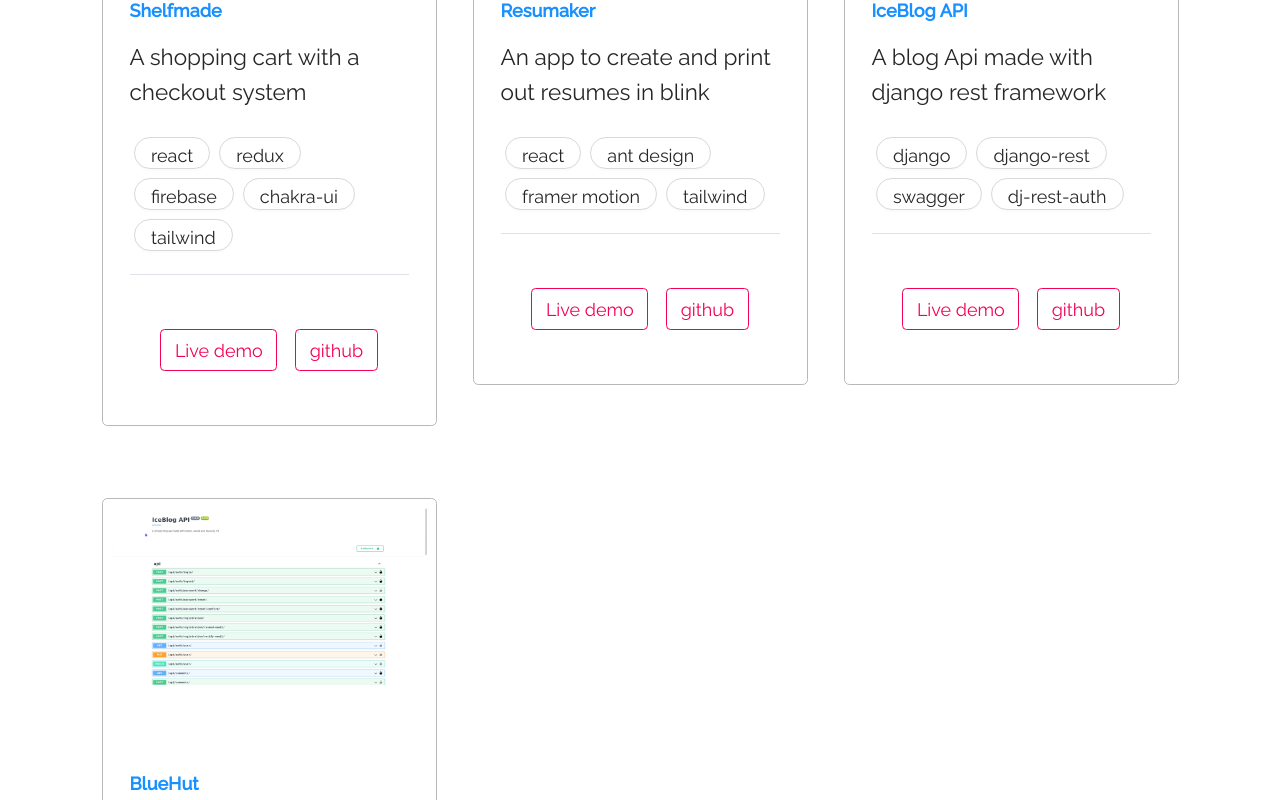
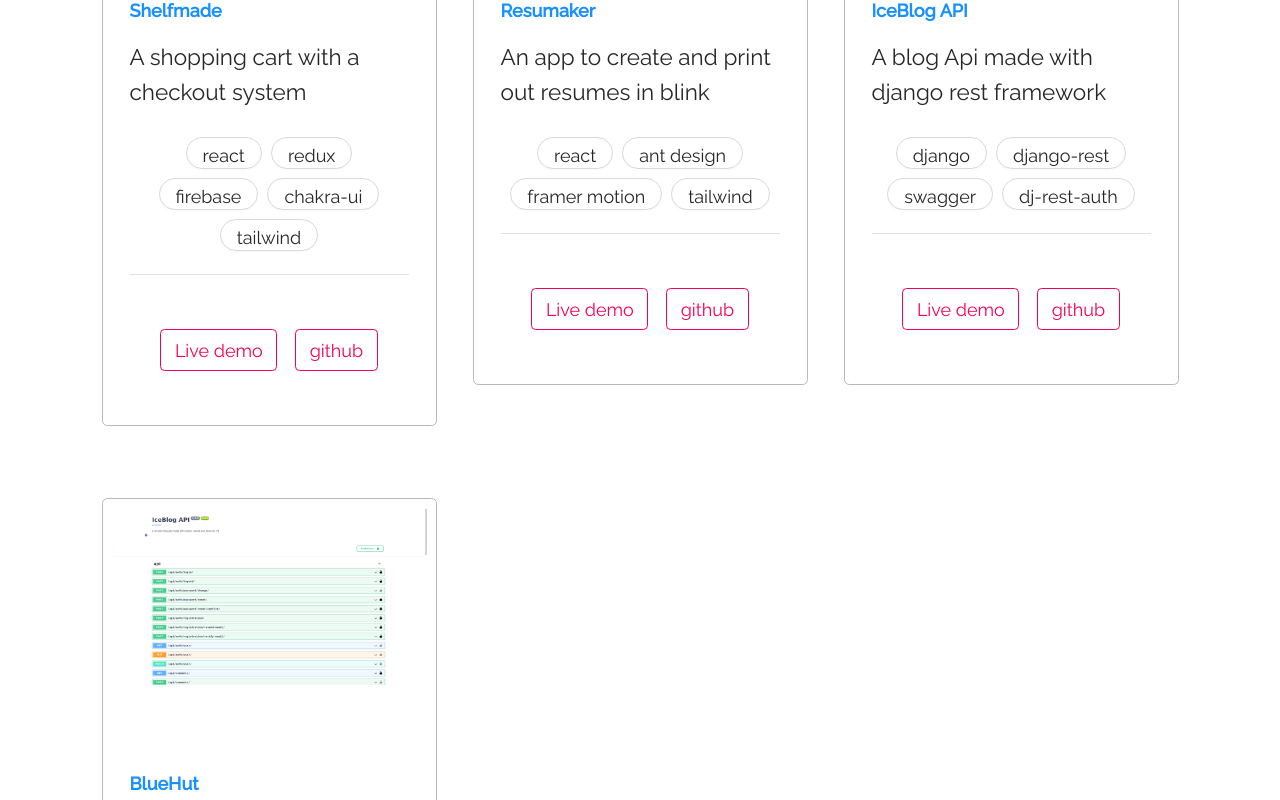
Before and after one commit to dglitxh/portfolio, a React (Create React App) app: page / in a window 1280 px wide. Shown: the part 2340-3140 px from the top of the page. Built offline with nearby package versions, Linux system fonts and the light colour scheme.

Commit message:
upd: project-card

```diff
--- a/src/components/Projects.js
+++ b/src/components/Projects.js
@@ -21,7 +21,7 @@ return(<Col xs={{span:24}} sm={{span:24}} md={{span:12}} lg={{span:8}}>
             <div className="border-bottom pb-3 mb-5">
               <h3 className="mb-2 fw-bold display-5"> <a href="#slime" className="text-inherit">{project.name}</a></h3>
               <p className="lead">{project.desc}</p>
-              <div style={{display: 'flex', flexDirection: 'row', alignItems: 'center', flexWrap: 'wrap'}}>
+              <div style={{display: 'flex', flexDirection: 'row', alignItems: 'center', justifyContent: 'center', flexWrap: 'wrap'}}>
                 {project.stack.map(el=>{
                   return(
                     <Button className={"m-1"} shape='round'>{el}</Button>
```
